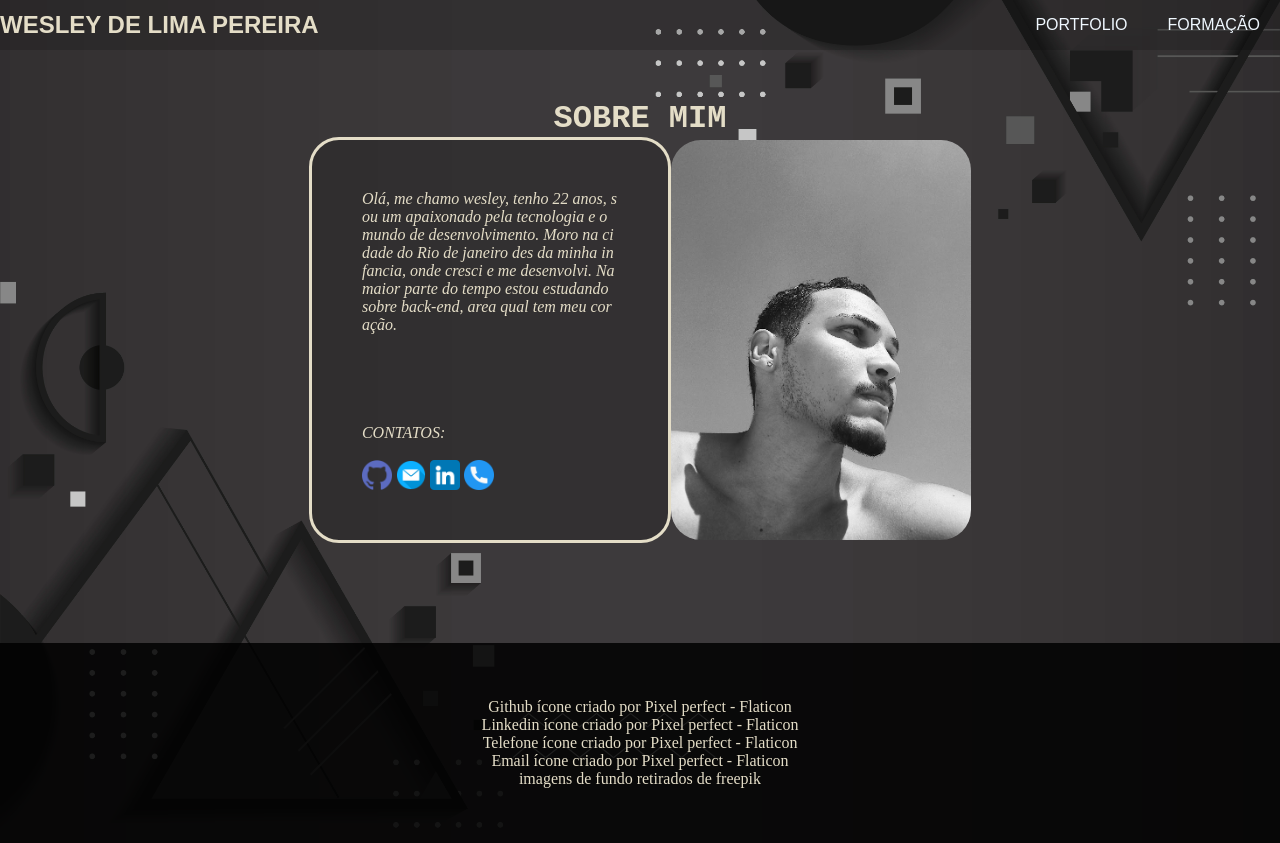
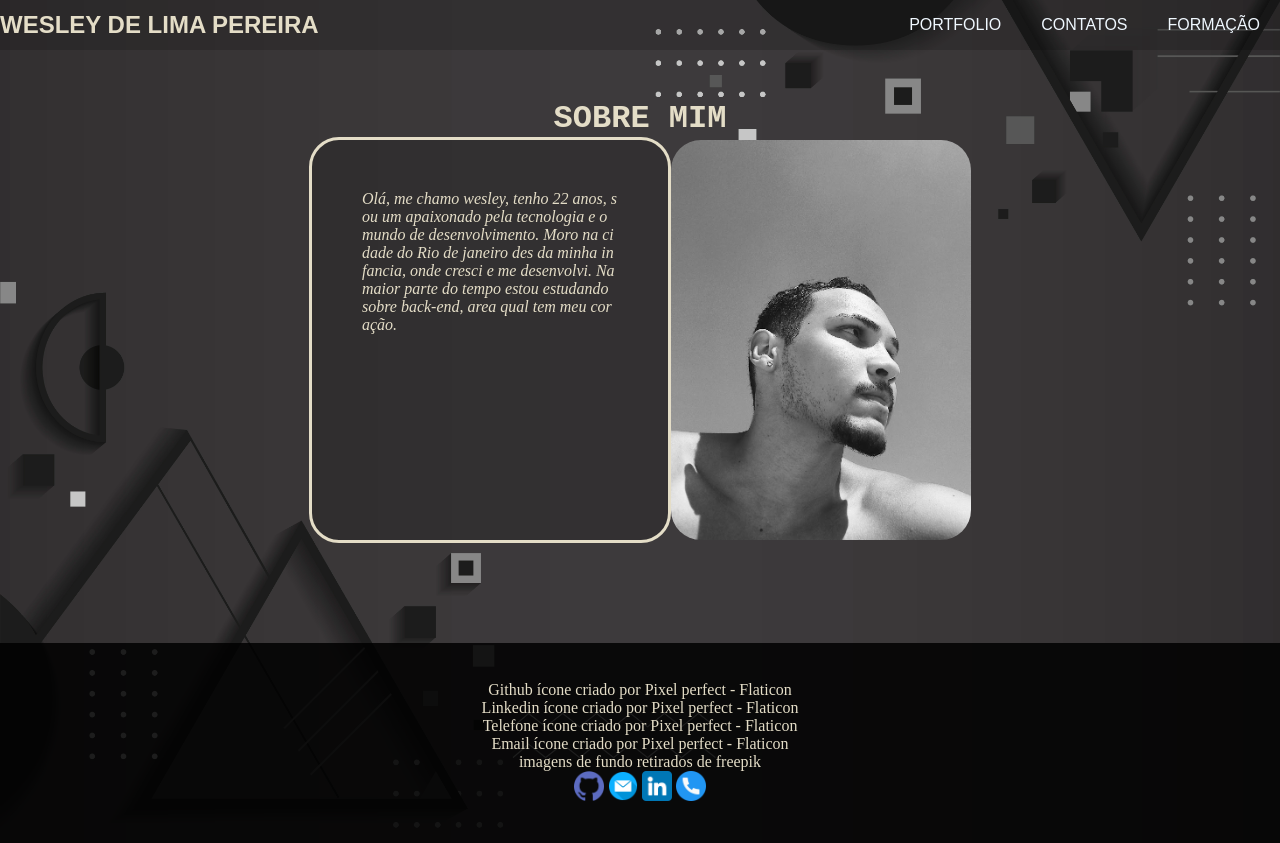
Before and after one commit to WesleyLimaP/Portfolio, a plain HTML site: page index.html in a window 1280 px wide. Drawn offline with Linux system fonts and the light colour scheme.

Commit message:
link de contato add

```diff
--- a/index.html
+++ b/index.html
@@ -13,10 +13,13 @@
         </div class= "menu">
             <ul class = "menu">
                 <li>
-                    <a href="portfolio.html" target="_blank"> PORTFOLIO</a>
+                    <a href="portfolio.html"> PORTFOLIO</a>
                 </li>
                 <li>
-                    <a  href="formacao.html" target="_blank"> FORMAÇÃO</a>
+                    <a href="#contatos"> CONTATOS</a>
+                </li>
+                <li>
+                    <a  href="formacao.html" > FORMAÇÃO</a>
                 </li>
             </ul>
       </nav>
@@ -33,20 +36,6 @@
                 Moro na cidade do Rio de janeiro des da minha infancia, onde cresci e me
                 desenvolvi. Na maior parte do tempo estou estudando sobre back-end, area
                 qual tem meu coração.
-
-                <br><br><br><br><br><br>
-
-                <p>
-                    CONTATOS:
-                </p>
-                <br>
-
-                <div>
-                    <a href="https://github.com/WesleyLimaP" target="_blank"><img style="height: 30px;" src="fundos/github.png" alt=""></a>
-                    <a href="mailto:wesleylima029@gmail.com" target="_blank"><img style="height: 30px;" src="fundos/e-mail.png" alt=""></a>
-                    <a href="https://www.linkedin.com/in/wesley-lima-8780bb186/" target="_blank"><img style="height: 30px;" src="fundos/linkedin.png" alt=""></a>
-                    <a href="https://wa.me/5521979599357" target="_blank"><img style="height: 30px;" src="fundos/telefone.png" alt=""></a>
-                </div>
         </div>
         <img id="minhaFoto"; src="fundos/minhafoto,jpg.jpg" alt="">
     </section>
@@ -56,6 +45,14 @@
         <a href="https://www.flaticon.com/br/icones-gratis/github" title="telefone ícones">Telefone ícone criado por Pixel perfect - Flaticon</a>
         <a href="https://www.flaticon.com/br/icones-gratis/github" title="e-mail ícones">Email ícone criado por Pixel perfect - Flaticon</a>
         imagens de fundo retirados de freepik
+
+        <div id="contatos">
+                <a href="https://github.com/WesleyLimaP" target="_blank"><img style="height: 30px;" src="fundos/github.png" alt=""></a>
+                <a href="mailto:wesleylima029@gmail.com" target="_blank"><img style="height: 30px;" src="fundos/e-mail.png" alt=""></a>
+                <a href="https://www.linkedin.com/in/wesley-lima-8780bb186/" target="_blank"><img style="height: 30px;" src="fundos/linkedin.png" alt=""></a>
+                <a href="https://wa.me/5521979599357" target="_blank"><img style="height: 30px;" src="fundos/telefone.png" alt=""></a>
+
+        </div>
     </footer>
 
 </body>
```
